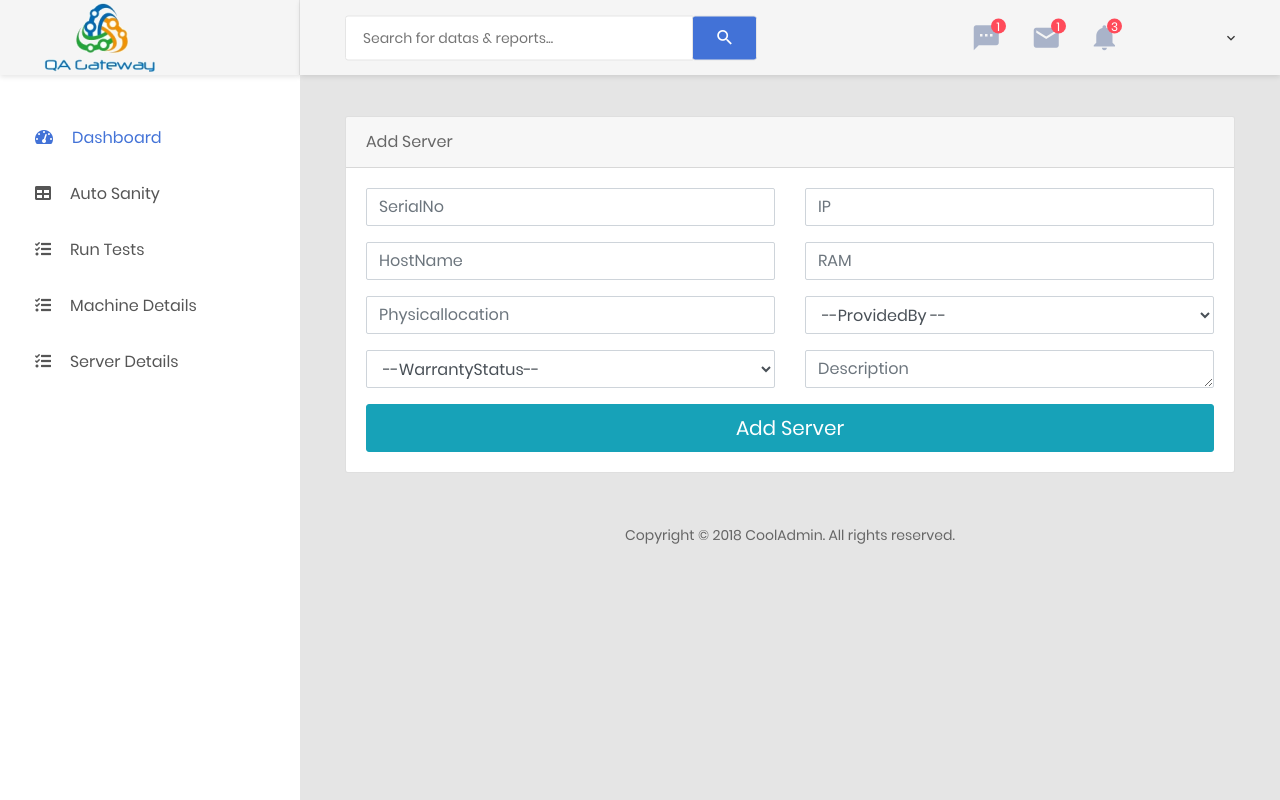
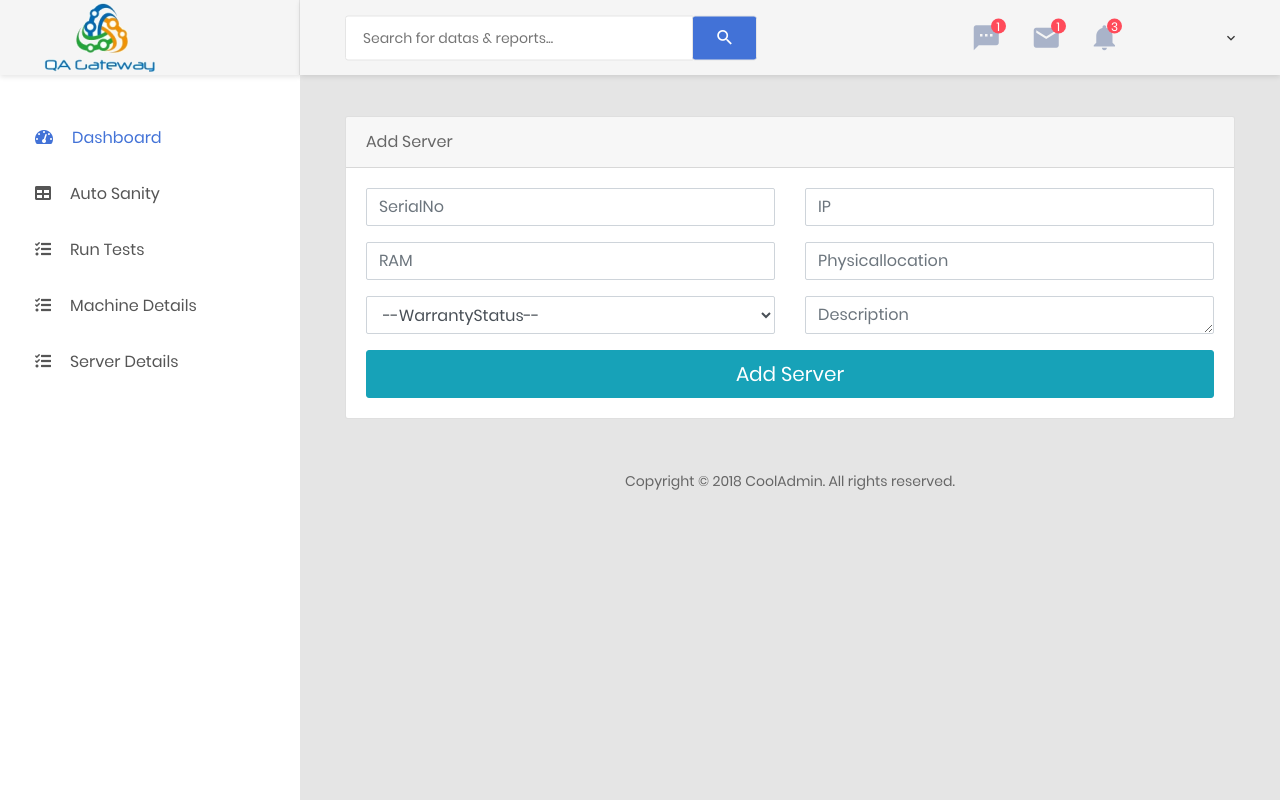
Before and after one commit to kamtasingh/mysite_testing, a Django app: page /mysite/serverdetail/add/ in a window 1280 px wide. Run offline with Django 3.2, Linux system fonts and the light colour scheme; some libraries are stand-ins or nearby versions.

Commit message:
add server changes

```diff
--- a/templates/add_server.html
+++ b/templates/add_server.html
@@ -17,48 +17,36 @@
                                         <form method="post" action="" id="add_server">
                                             <div class="row form-group">
                                                 <div class="col-md-6">
-                                                  <input type="text" class="form-control" name="SerialNo" placeholder="SerialNo" required>
+                                                  <input type="text" class="form-control" id="SerialNo" name="SerialNo" placeholder="SerialNo" required>
                                                     </div>
                                                 <div class="col-md-6">
-                                                    <input type="text" class="form-control" name="IP" placeholder="IP" required>
+                                                    <input type="text" class="form-control" id="IP" name="IP" placeholder="IP" required>
                                                 </div>
 
                                             </div>
                                         <div class="row form-group">
                                                 <div class="col-md-6">
-                                                    <input type="text" class="form-control" name="HostName" placeholder="HostName" required>
+                                                    <input type="text" class="form-control" id="RAM" name="RAM" placeholder="RAM" required>
+
                                                 </div>
                                                 <div class="col-md-6">
-                                                    <input type="text" class="form-control" name="RAM" placeholder="RAM" required>
-                                                </div>
-                                        </div>
-                                         <div class="row form-group">
-                                                <div class="col-md-6">
-                                                    <input type="text" class="form-control" name="Physicallocation" placeholder="Physicallocation" required>
-                                                </div>
-                                               <div class="col-md-6">
-                                                    <select name="ProvidedBy" id="providedby" class="form-control" required>
-                                                        <option value="">--ProvidedBy --</option>
-                                                        <option value="Mitel">Mitel</option>
-                                                        <option value="HCL">HCL</option>
-                                                    </select>
+                                                    <input type="text" class="form-control" id="Physicallocation" name="Physicallocation" placeholder="Physicallocation" required>
+
                                                                </div>
                                         </div>
                                          <div class="row form-group">
                                                 <div class="col-md-6">
                                                     <select name="WarrantyStatus" id="WarrantyStatus" class="form-control" required>
                                                         <option value="">--WarrantyStatus--</option>
-                                                        <option value="Active">Active</option>
-                                                        <option value="Expire">Expire</option>
+                                                        <option value="1">Active</option>
+                                                        <option value="2">Expire</option>
                                                     </select>
                                                                      </div>
                                                <div class="col-md-6">
-                                                    <!--<input type="textarea" class="form-control" name="Description" placeholder="Description" required>-->
-                                                 <textarea name="Description" placeholder="Description" rows="1" cols="53" class="form-control"></textarea>
-                                                </div>
+                                                   <textarea name="Description" id="Description" placeholder="Description" rows="1" cols="53" class="form-control"></textarea>
 
 
-
+                                                </div>
                                          </div>
 
 
```
Lines whose indentation alone changed are shown as unchanged.
